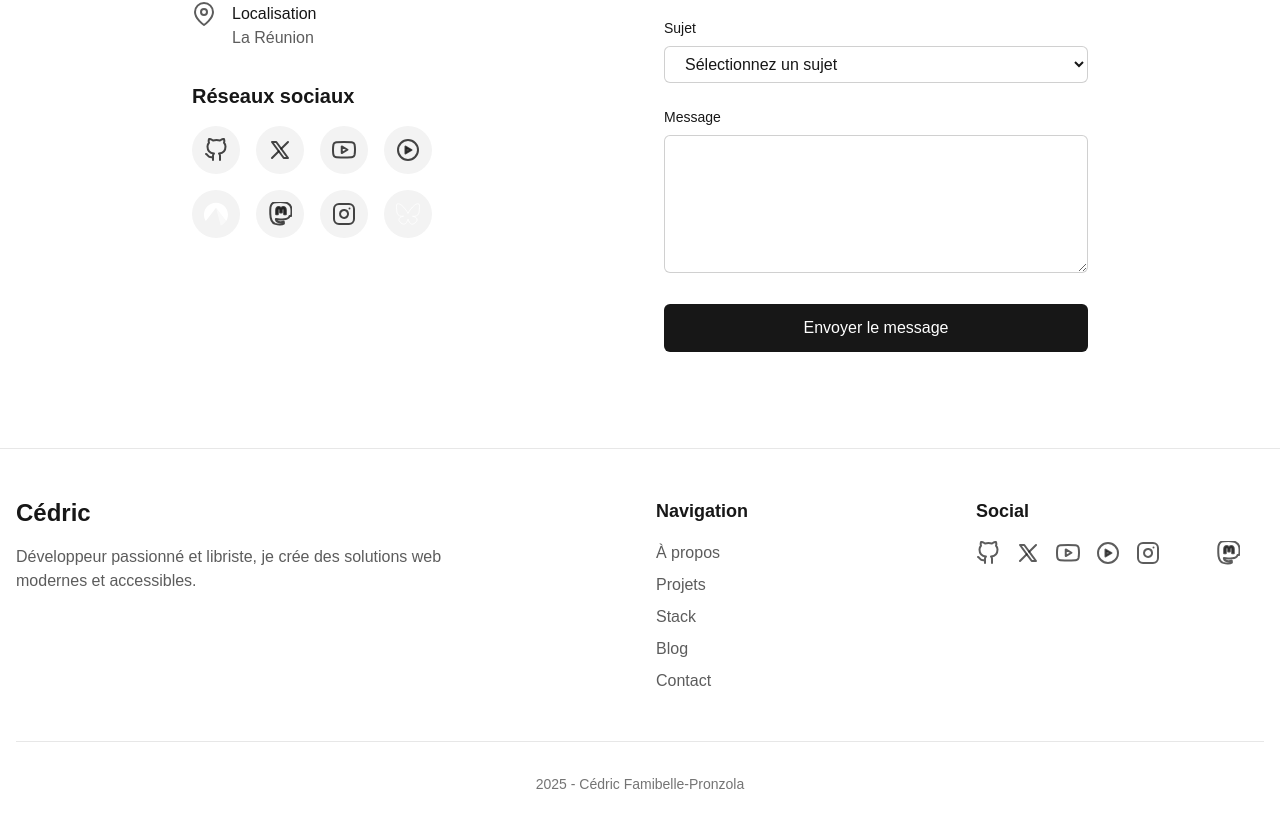
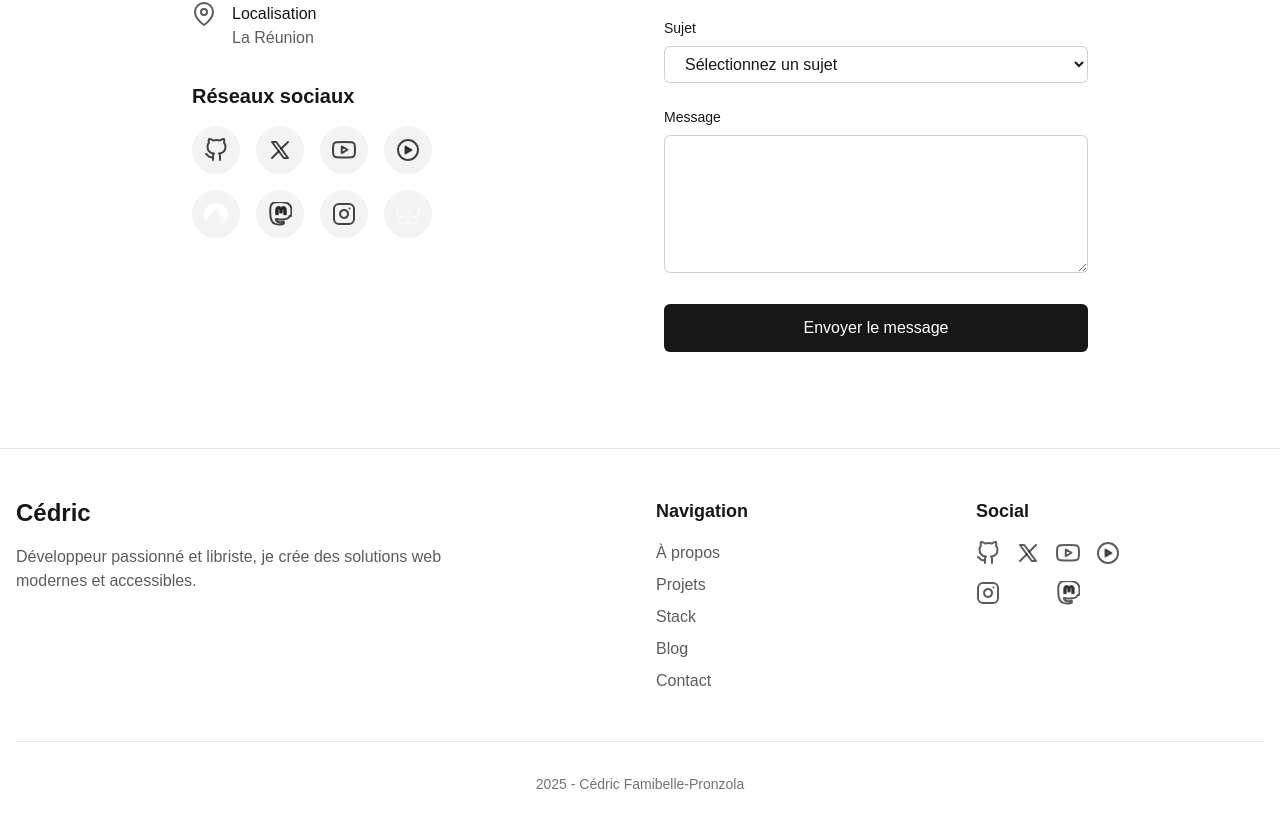
Before and after one commit to cedric-famibelle-pronzola/cedric-pronzola-v2, a Next.js app: page / in a window 1280 px wide. Shown: the part 4270-5098 px from the top of the page. Built offline with nearby package versions, Linux system fonts and the light colour scheme.

Commit message:
social media in 2 rows in footer

```diff
--- a/app/components/Footer.tsx
+++ b/app/components/Footer.tsx
@@ -139,17 +139,7 @@ const Footer = () => {
         <path d="M135.72 44.03C202.216 93.951 273.74 195.17 300 249.49c26.262-54.316 97.782-155.54 164.28-205.46C512.26 8.009 590-19.862 590 68.825c0 17.712-10.155 148.79-16.111 170.07-20.703 73.984-96.144 92.854-163.25 81.433 117.3 19.964 147.14 86.092 82.697 152.22-122.39 125.59-175.91-31.511-189.63-71.766-2.514-7.38-3.69-10.832-3.708-7.896-.017-2.936-1.193.516-3.707 7.896-13.714 40.255-67.233 197.36-189.63 71.766-64.444-66.128-34.605-132.26 82.697-152.22-67.108 11.421-142.55-7.45-163.25-81.433C20.15 217.613 9.997 86.535 9.997 68.825c0-88.687 77.742-60.816 125.72-24.795z"/>
       </svg>
       ),
-    },
-    {
-      name: 'Email',
-      url: 'mailto:contact@cedric-pronzola.re',
-      icon: (
-        <svg xmlns="http://www.w3.org/2000/svg" width="24" height="24" viewBox="0 0 24 24" fill="none" stroke="currentColor" strokeWidth="2" strokeLinecap="round" strokeLinejoin="round">
-          <path d="M4 4h16c1.1 0 2 .9 2 2v12c0 1.1-.9 2-2 2H4c-1.1 0-2-.9-2-2V6c0-1.1.9-2 2-2z"></path>
-          <polyline points="22,6 12,13 2,6"></polyline>
-        </svg>
-      ),
-    },
+    }
   ];
 
   return (
@@ -195,8 +185,27 @@ const Footer = () => {
 
           <div>
             <h3 className="text-lg font-semibold mb-4" id="footer-social">Social</h3>
-            <div className="flex space-x-4" aria-labelledby="footer-social">
-              {socialLinks.map((link) => (
+            <div className="flex flex-col space-y-4" aria-labelledby="footer-social">
+              <div className="flex space-x-4">
+                {socialLinks.slice(0, 4).map((link) => (
+                  <motion.a
+                    key={link.name}
+                    href={link.url}
+                    target="_blank"
+                    rel="noopener noreferrer"
+                    className="text-foreground/70 hover:text-foreground transition-colors"
+                    whileHover={{ scale: 1.1 }}
+                    whileTap={{ scale: 0.95 }}
+                    title={link.name}
+                    aria-label={link.name}
+                  >
+                    <span className="sr-only">{link.name}</span>
+                    {link.icon}
+                  </motion.a>
+                ))}
+              </div>
+              <div className="flex space-x-4">
+                {socialLinks.slice(4).map((link) => (
                   <motion.a
                     key={link.name}
                     href={link.url}
@@ -215,6 +224,7 @@ const Footer = () => {
               </div>
             </div>
           </div>
+        </div>
 
         <div className="mt-12 pt-8 border-t border-foreground/10 text-center text-foreground/60 text-sm">
           <p>{currentYear} - Cédric Famibelle-Pronzola</p>
```
Lines whose indentation alone changed are shown as unchanged.
